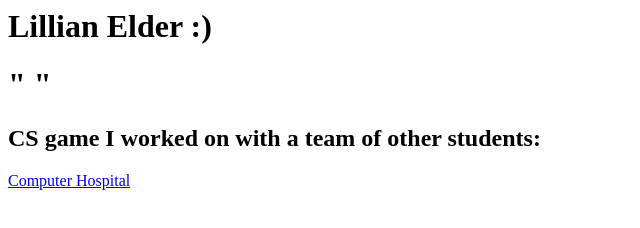
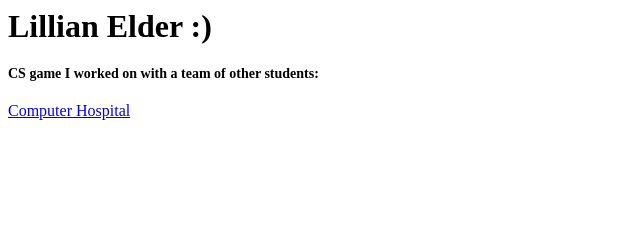
Before and after one commit to elder22l/elder22l.github.io, a plain HTML site: page index.html in a window 1280 px wide. Shown: the whole page, without its empty margins (0-640 px from the left). Drawn offline with Linux system fonts and the light colour scheme.

Commit message:
formatting

```diff
--- a/index.html
+++ b/index.html
@@ -4,16 +4,17 @@
             Lillian Elder :)
         </h1>
         <h1>
-            "
-            "
+
         </h1>
         <h2>
-            CS game I worked on with a team of other students:
+            <p style="font-size: 14px"> CS game I worked on with a team of other students:</p>
         </h2>
         <a href=https://game.worldofmepok.com/csedgame> Computer Hospital </a>
 
     </body>
-    <meta http-equiv='cache-control' content='no-cache'>
+
+<!-- clear cache -->
+<meta http-equiv='cache-control' content='no-cache'>
 <meta http-equiv='expires' content='0'>
 <meta http-equiv='pragma' content='no-cache'>
 </html>
```
Also changed, not shown: app.css (added), app.js (added).
